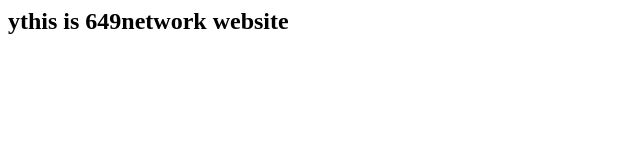
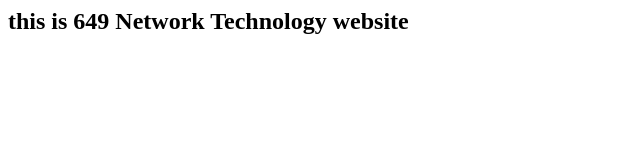
Before and after one commit to 649nt/649nt.github.io, a plain HTML site: page index.html in a window 1280 px wide. Shown: the whole page, without its empty margins (0-640 px from the left). Drawn offline with Linux system fonts and the light colour scheme.

Commit message:
Update index.html

```diff
--- a/index.html
+++ b/index.html
@@ -1 +1 @@
-<h2>ythis is 649network website</h2>
+<h2>this is 649 Network Technology website</h2>
```
